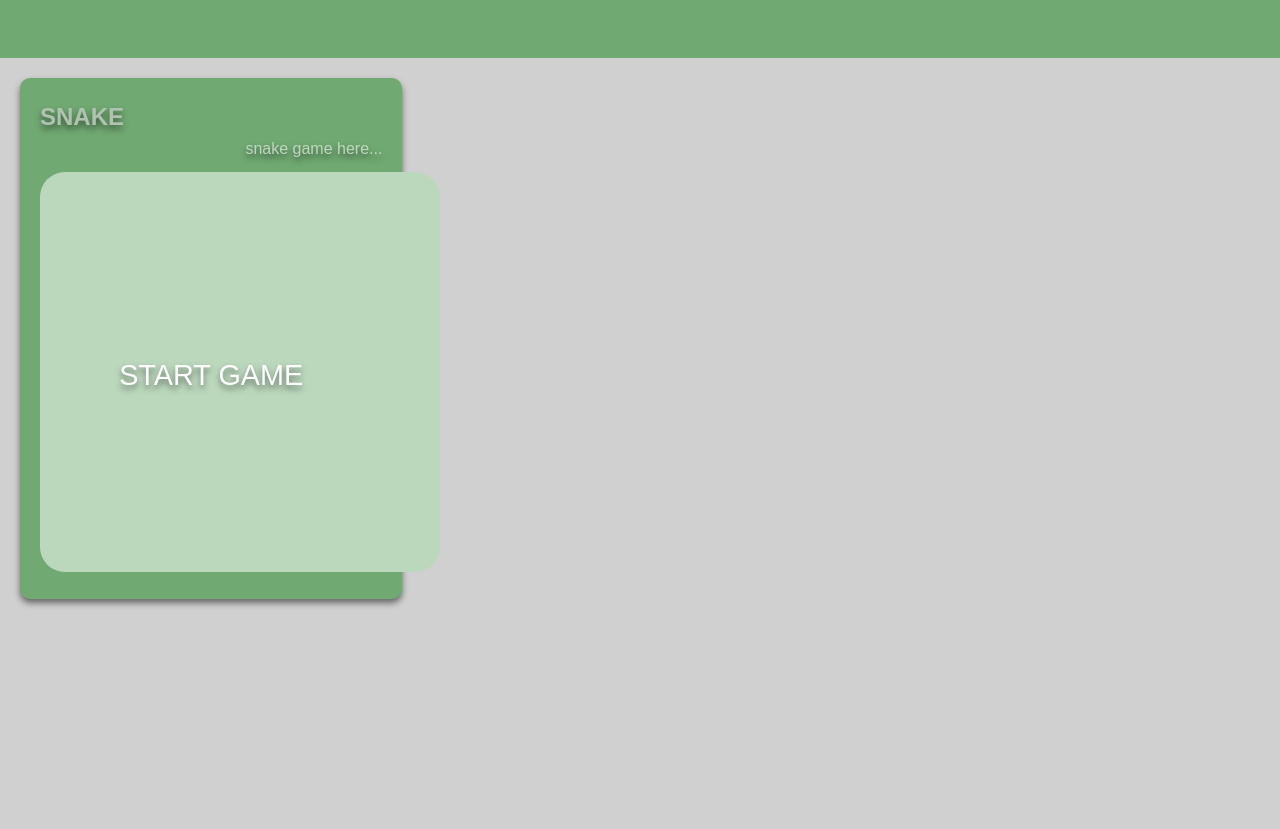
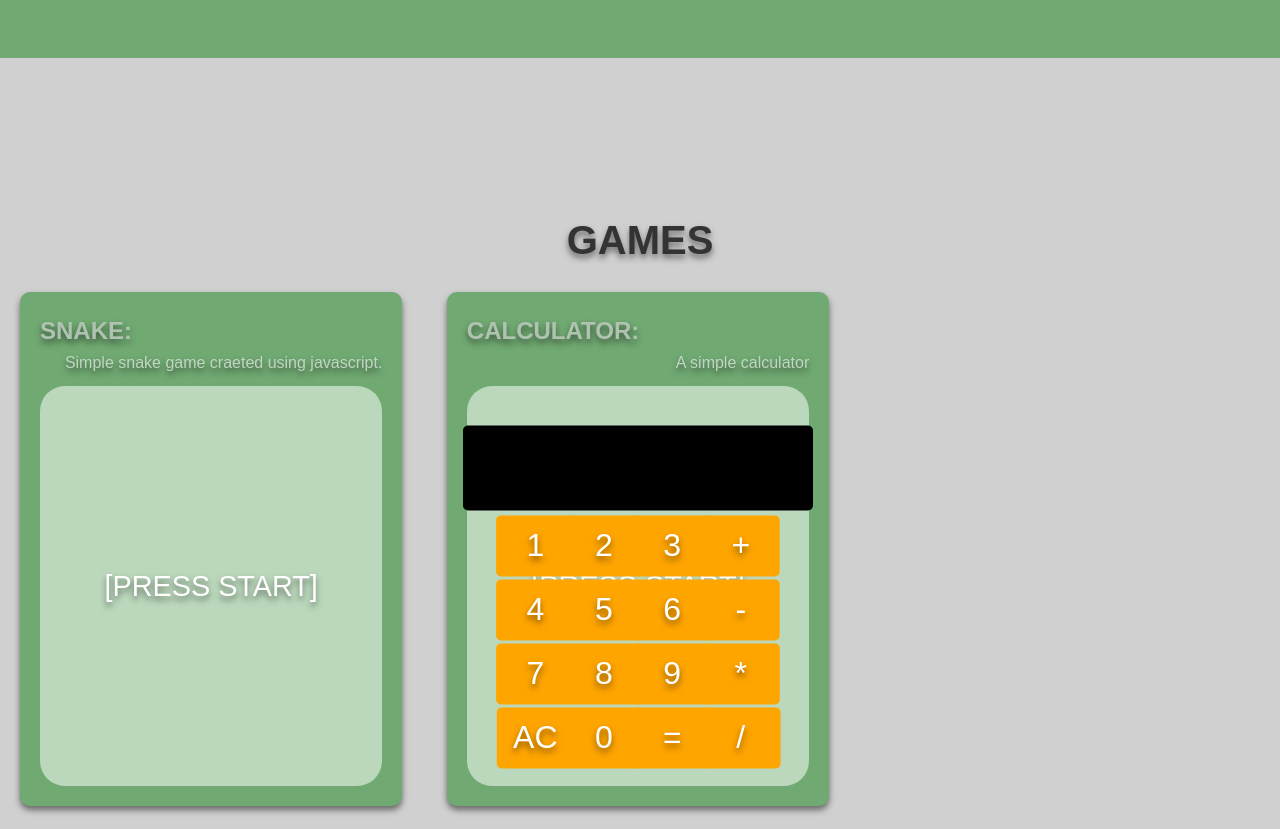
Before and after one commit to maxwelllokshin1/javascript-projects, a plain HTML site: page website/index.html in a window 1280 px wide. Shown: the part 260-1089 px from the top of the page. Before the commit the page ends 879 px from the top, so only its background shows below. Drawn offline with Linux system fonts and the light colour scheme.

Commit message:
Update index.html

```diff
--- a/website/index.html
+++ b/website/index.html
@@ -11,7 +11,8 @@
         <nav>
             <ul>
                 <li><a href="#home">HOME</a></li>
-                <li><a href="#snek">SNAKE</a></li>
+                <li><a href="#games">GAMES</a></li>
+                <li><a href="#tracking">TRACKING</a></li>
             </ul>
         </nav>
     </header>
@@ -23,17 +24,51 @@
         </div>
     </section>
 
-    <section id = "snek">
-        <div class = "gameScreen">
-            <h1>SNAKE</h1>
-            <p>snake game here...</p>
 
-            <div id="snakeCanvas">
-                <canvas width="400" height="400" id="game"></canvas>
-                <menu id="startButton">START GAME</menu>
+    <section id="games">
+        <h1 id="allHeaders">GAMES</h1>
+        <section id = "snek">
+            <div class = "gameScreen">
+                <h1>SNAKE:</h1><p>Simple snake game craeted using javascript.</p>
+
+                <div id="snakeDiv">
+                    <canvas width="400" height="400" id="snakeCanvas"></canvas>
+                    <menu id="snakeStart">[PRESS START]</menu>
+                    <script src="snake.js"></script>
+                </div>
             </div>
-        </div>
+
+            <div class = "gameScreen">
+                <h1>CALCULATOR:</h1><p>A simple calculator</p>
+
+                <div id="calcDiv">
+                    <canvas width="400" height="400" id="calcCanvas"></canvas>
+                    <menu id="calcStart">[PRESS START]</menu>
+                    <div id="numGrid">
+                        <p id="resultCalc"></p>
+                        <menu class="num" id="num1">1</menu><menu class="num" id="num2">2</menu><menu class="num" id="num3">3</menu><menu class="num" id="plus">+</menu>
+                        <menu class="num"id="num4">4</menu><menu class="num" id="num5">5</menu><menu class="num" id="num6">6</menu><menu class="num" id="minus">-</menu>
+                        <menu class="num"id="num7">7</menu><menu class="num" id="num8">8</menu><menu class="num" id="num9">9</menu><menu class="num" id="multiplication">*</menu>
+                        <menu class="num"id="AC">AC</menu><menu class="num" id="num0">0</menu><menu class="num" id="equal">=</menu><menu class="num" id="divide">/</menu>
+                    </div>
+                    <script src="calc.js"></script>
+                </div>
+            </div>
+        </section>
     </section>
-    <script src="snake.js"></script>
+
+    <section id="tracking">
+        <h1 id="allHeaders">Tracking</h1>
+        <section id = "faceTracking">
+            <div class = "gameScreen">
+                <h1>Face Tracking:</h1><p>Tracks your facial expression</p>
+
+                <div id="ftDiv">
+                    <canvas width="400" height="400" id="ftCanvas"></canvas>
+                    <menu id="ftStart">[PRESS START]</menu>
+                </div>
+            </div>
+        </section>
+    </section>
 </body>
 </html>
```
